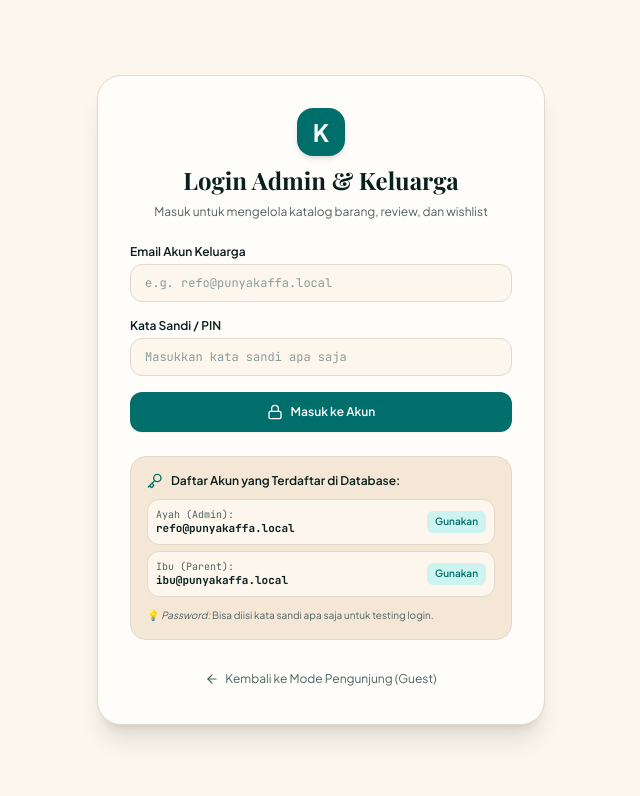
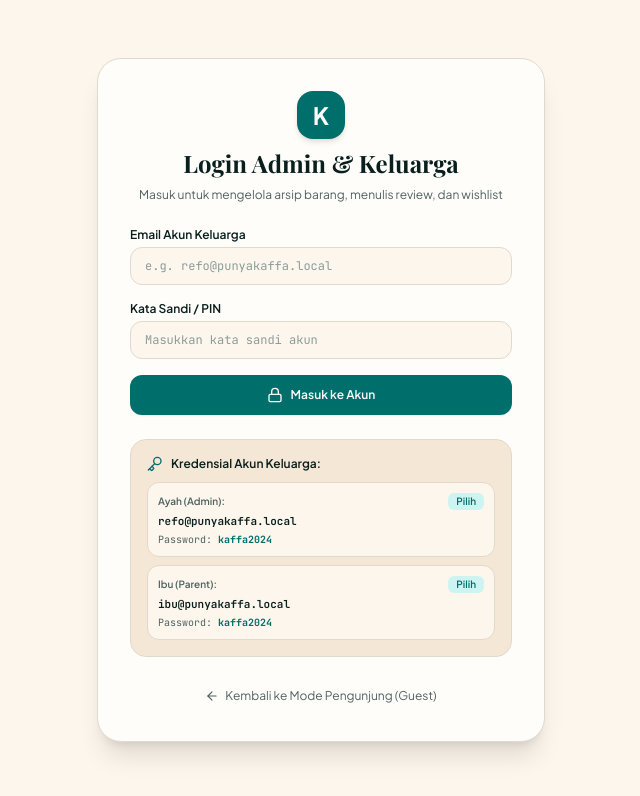
Before and after one commit to refoganteng/punya-kaffa, a Next.js app: page /login in a window 1280 px wide. Shown: the top 796 px of the page, without its empty margins (319-959 px from the left). Built offline with nearby package versions, Linux system fonts and the light colour scheme; no server answers; a web font is replaced by a local one.

Commit message:
feat: implement bcrypt password authentication and secure database credentials for deployment

```diff
--- a/app/(auth)/login/page.tsx
+++ b/app/(auth)/login/page.tsx
@@ -5,7 +5,7 @@ import { Suspense } from "react";
 import { useRouter, useSearchParams } from "next/navigation";
 import Link from "next/link";
 import { useAuth } from "@/components/providers/AuthProvider";
-import { ShieldCheck, UserCheck, Lock, Key, ArrowLeft } from "lucide-react";
+import { Lock, Key, ArrowLeft, ShieldCheck, UserCheck } from "lucide-react";
 
 function LoginForm() {
   const router = useRouter();
@@ -21,7 +21,11 @@ function LoginForm() {
   const handleLogin = async (e: React.FormEvent) => {
     e.preventDefault();
     if (!email.trim()) {
-      setErrorMsg("Silakan masukkan email.");
+      setErrorMsg("Silakan masukkan email akun.");
+      return;
+    }
+    if (!password) {
+      setErrorMsg("Silakan masukkan kata sandi.");
       return;
     }
 
@@ -29,14 +33,14 @@ function LoginForm() {
     setErrorMsg("");
 
     try {
-      const success = await login(email);
-      if (success) {
+      const res = await login(email, password);
+      if (res.success) {
         router.push(redirectPath);
       } else {
-        setErrorMsg("Email tidak terdaftar.");
+        setErrorMsg(res.error || "Email atau kata sandi tidak valid.");
       }
     } catch (err: any) {
-      setErrorMsg(err.message || "Gagal masuk.");
+      setErrorMsg(err.message || "Gagal masuk ke akun.");
     } finally {
       setIsLoading(false);
     }
@@ -52,7 +56,7 @@ function LoginForm() {
           Login Admin & Keluarga
         </h1>
         <p className="text-xs text-foreground-muted">
-          Masuk untuk mengelola katalog barang, review, dan wishlist
+          Masuk untuk mengelola arsip barang, menulis review, dan wishlist
         </p>
       </div>
 
@@ -70,8 +74,8 @@ function LoginForm() {
           <input
             type="email"
             required
-            name="family_admin_email"
-            id="family_admin_email"
+            name="admin_login_email"
+            id="admin_login_email"
             autoComplete="off"
             value={email}
             onChange={(e) => setEmail(e.target.value)}
@@ -86,12 +90,13 @@ function LoginForm() {
           </label>
           <input
             type="password"
-            name="family_admin_pin"
-            id="family_admin_pin"
+            required
+            name="admin_login_secret"
+            id="admin_login_secret"
             autoComplete="new-password"
             value={password}
             onChange={(e) => setPassword(e.target.value)}
-            placeholder="Masukkan kata sandi apa saja"
+            placeholder="Masukkan kata sandi akun"
             className="w-full px-3.5 py-2.5 rounded-xl bg-background border border-border text-foreground text-xs focus:outline-none focus:ring-2 focus:ring-ring font-mono placeholder:text-foreground-subtle"
           />
         </div>
@@ -106,46 +111,50 @@ function LoginForm() {
         </button>
       </form>
 
-      {/* Clear Credential Info Box */}
+      {/* Credential Helper Box for Deployment */}
       <div className="p-4 rounded-2xl bg-surface-raised border border-border text-xs space-y-2.5">
         <div className="flex items-center gap-2 font-semibold text-foreground">
           <Key className="w-4 h-4 text-primary" />
-          <span>Daftar Akun yang Terdaftar di Database:</span>
+          <span>Kredensial Akun Keluarga:</span>
         </div>
 
-        <div className="space-y-1.5 font-mono text-[11px]">
-          <div className="flex items-center justify-between p-2 rounded-xl bg-background border border-border">
-            <div>
-              <span className="text-foreground-muted block text-[10px]">Ayah (Admin):</span>
-              <strong className="text-foreground">refo@punyakaffa.local</strong>
-            </div>
+        <div className="space-y-2 font-mono text-[11px]">
+          <div className="p-2.5 rounded-xl bg-background border border-border space-y-1">
+            <div className="flex items-center justify-between">
+              <span className="text-foreground-muted text-[10px] font-sans font-semibold">Ayah (Admin):</span>
               <button
                 type="button"
-              onClick={() => setEmail("refo@punyakaffa.local")}
-              className="text-[10px] text-primary hover:underline font-sans font-semibold px-2 py-1 bg-primary-subtle rounded-md cursor-pointer"
+                onClick={() => {
+                  setEmail("refo@punyakaffa.local");
+                  setPassword("kaffa2024");
+                }}
+                className="text-[10px] text-primary hover:underline font-sans font-semibold px-2 py-0.5 bg-primary-subtle rounded-md cursor-pointer"
               >
-              Gunakan
+                Pilih
               </button>
             </div>
+            <p className="text-foreground font-semibold">refo@punyakaffa.local</p>
+            <p className="text-[10px] text-foreground-muted">Password: <code className="text-primary font-bold">kaffa2024</code></p>
+          </div>
 
-          <div className="flex items-center justify-between p-2 rounded-xl bg-background border border-border">
-            <div>
-              <span className="text-foreground-muted block text-[10px]">Ibu (Parent):</span>
-              <strong className="text-foreground">ibu@punyakaffa.local</strong>
-            </div>
+          <div className="p-2.5 rounded-xl bg-background border border-border space-y-1">
+            <div className="flex items-center justify-between">
+              <span className="text-foreground-muted text-[10px] font-sans font-semibold">Ibu (Parent):</span>
               <button
                 type="button"
-              onClick={() => setEmail("ibu@punyakaffa.local")}
-              className="text-[10px] text-primary hover:underline font-sans font-semibold px-2 py-1 bg-primary-subtle rounded-md cursor-pointer"
+                onClick={() => {
+                  setEmail("ibu@punyakaffa.local");
+                  setPassword("kaffa2024");
+                }}
+                className="text-[10px] text-primary hover:underline font-sans font-semibold px-2 py-0.5 bg-primary-subtle rounded-md cursor-pointer"
               >
-              Gunakan
+                Pilih
               </button>
             </div>
+            <p className="text-foreground font-semibold">ibu@punyakaffa.local</p>
+            <p className="text-[10px] text-foreground-muted">Password: <code className="text-primary font-bold">kaffa2024</code></p>
           </div>
-
-        <p className="text-[10px] text-foreground-muted leading-relaxed">
-          💡 <em>Password:</em> Bisa diisi kata sandi apa saja untuk testing login.
-        </p>
+        </div>
       </div>
 
       <div className="text-center pt-1">
--- a/components/providers/AuthProvider.tsx
+++ b/components/providers/AuthProvider.tsx
@@ -10,7 +10,7 @@ interface AuthContextType {
   isAdmin: boolean;
   isParent: boolean;
   isGuest: boolean;
-  login: (email: string) => Promise<boolean>;
+  login: (email: string, password?: string) => Promise<{ success: boolean; error?: string }>;
   logout: () => Promise<void>;
 }
 
@@ -19,7 +19,7 @@ const AuthContext = React.createContext<AuthContextType>({
   isAdmin: false,
   isParent: false,
   isGuest: true,
-  login: async () => false,
+  login: async () => ({ success: false }),
   logout: async () => {},
 });
 
@@ -37,14 +37,14 @@ export function AuthProvider({
   const isParent = user?.role === "admin" || user?.role === "parent";
   const isGuest = !user;
 
-  const login = async (email: string) => {
-    const res = await loginAction(email);
+  const login = async (email: string, password?: string) => {
+    const res = await loginAction(email, password);
     if (res.success && res.user) {
       setUser(res.user);
       router.refresh();
-      return true;
+      return { success: true };
     }
-    return false;
+    return { success: false, error: res.error || "Gagal masuk." };
   };
 
   const logout = async () => {
--- a/lib/actions/auth.ts
+++ b/lib/actions/auth.ts
@@ -3,6 +3,7 @@
 import { cookies } from "next/headers";
 import { prisma } from "@/lib/prisma";
 import { User, UserRole } from "@/types";
+import bcrypt from "bcryptjs";
 
 const SESSION_COOKIE_NAME = "kaffa_auth_session";
 
@@ -39,21 +40,28 @@ export async function getSessionUser(): Promise<User | null> {
   }
 }
 
-export async function login(email: string): Promise<{ success: boolean; user?: User; error?: string }> {
+export async function login(
+  email: string,
+  password?: string
+): Promise<{ success: boolean; user?: User; error?: string }> {
   try {
-    let user = await prisma.user.findFirst({
-      where: { email: { equals: email, mode: "insensitive" } },
+    const trimmedEmail = email.trim();
+    const user = await prisma.user.findFirst({
+      where: { email: { equals: trimmedEmail, mode: "insensitive" } },
     });
 
-    // If not found by exact email, allow logging in as default admin (Ayah Refo)
     if (!user) {
-      user = await prisma.user.findFirst({
-        where: { role: "ADMIN" },
-      });
+      return { success: false, error: "Email akun tidak terdaftar." };
     }
 
-    if (!user) {
-      return { success: false, error: "User tidak ditemukan. Jalankan database seed terlebih dahulu." };
+    if (user.passwordHash) {
+      if (!password) {
+        return { success: false, error: "Silakan masukkan kata sandi." };
+      }
+      const isMatch = await bcrypt.compare(password, user.passwordHash);
+      if (!isMatch) {
+        return { success: false, error: "Kata sandi salah. Silakan periksa kembali." };
+      }
     }
 
     const sessionData = {
@@ -84,7 +92,7 @@ export async function login(email: string): Promise<{ success: boolean; user?: U
     };
   } catch (error: any) {
     console.error("Error login:", error);
-    return { success: false, error: error.message };
+    return { success: false, error: error.message || "Terjadi kesalahan sistem saat login." };
   }
 }
 
--- a/package.json
+++ b/package.json
@@ -18,6 +18,7 @@
   "dependencies": {
     "@prisma/adapter-pg": "^7.9.1",
     "@prisma/client": "^7.9.1",
+    "bcryptjs": "^3.0.3",
     "clsx": "^2.1.1",
     "lucide-react": "^1.33.0",
     "next": "16.3.1",
@@ -29,6 +30,7 @@
   },
   "devDependencies": {
     "@tailwindcss/postcss": "^4",
+    "@types/bcryptjs": "^2.4.6",
     "@types/node": "^20",
     "@types/pg": "^8.23.1",
     "@types/react": "^19",
--- a/prisma/seed.ts
+++ b/prisma/seed.ts
@@ -11,16 +11,23 @@ const pool = new Pool({ connectionString });
 const adapter = new PrismaPg(pool);
 const prisma = new PrismaClient({ adapter });
 
+import bcrypt from "bcryptjs";
+
 async function main() {
   console.log("🌱 Starting seed...");
+
+  const defaultPasswordHash = await bcrypt.hash("kaffa2024", 10);
 
   // 1. Seed Users
   const ayah = await prisma.user.upsert({
     where: { email: "refo@punyakaffa.local" },
-    update: {},
+    update: {
+      passwordHash: defaultPasswordHash,
+    },
     create: {
       email: "refo@punyakaffa.local",
       fullName: "Refo (Ayah)",
+      passwordHash: defaultPasswordHash,
       role: UserRole.ADMIN,
       avatarUrl: "https://images.unsplash.com/photo-1534528741775-53994a69daeb?auto=format&fit=crop&w=200&q=80",
     },
@@ -28,10 +35,13 @@ async function main() {
 
   const ibu = await prisma.user.upsert({
     where: { email: "ibu@punyakaffa.local" },
-    update: {},
+    update: {
+      passwordHash: defaultPasswordHash,
+    },
     create: {
       email: "ibu@punyakaffa.local",
       fullName: "Ibu Kaffa",
+      passwordHash: defaultPasswordHash,
       role: UserRole.PARENT,
       avatarUrl: "https://images.unsplash.com/photo-1544005313-94ddf0286df2?auto=format&fit=crop&w=200&q=80",
     },
@@ -39,10 +49,13 @@ async function main() {
 
   const kaffa = await prisma.user.upsert({
     where: { email: "kaffa@punyakaffa.local" },
-    update: {},
+    update: {
+      passwordHash: defaultPasswordHash,
+    },
     create: {
       email: "kaffa@punyakaffa.local",
       fullName: "Kaffa",
+      passwordHash: defaultPasswordHash,
       role: UserRole.KAFFA,
       avatarUrl: "https://images.unsplash.com/photo-1519689680058-324335c77eba?auto=format&fit=crop&w=200&q=80",
     },
```
Also changed, not shown: 2 other files (tests, documents, lock files or other folders). Lines whose indentation alone changed are shown as unchanged.
